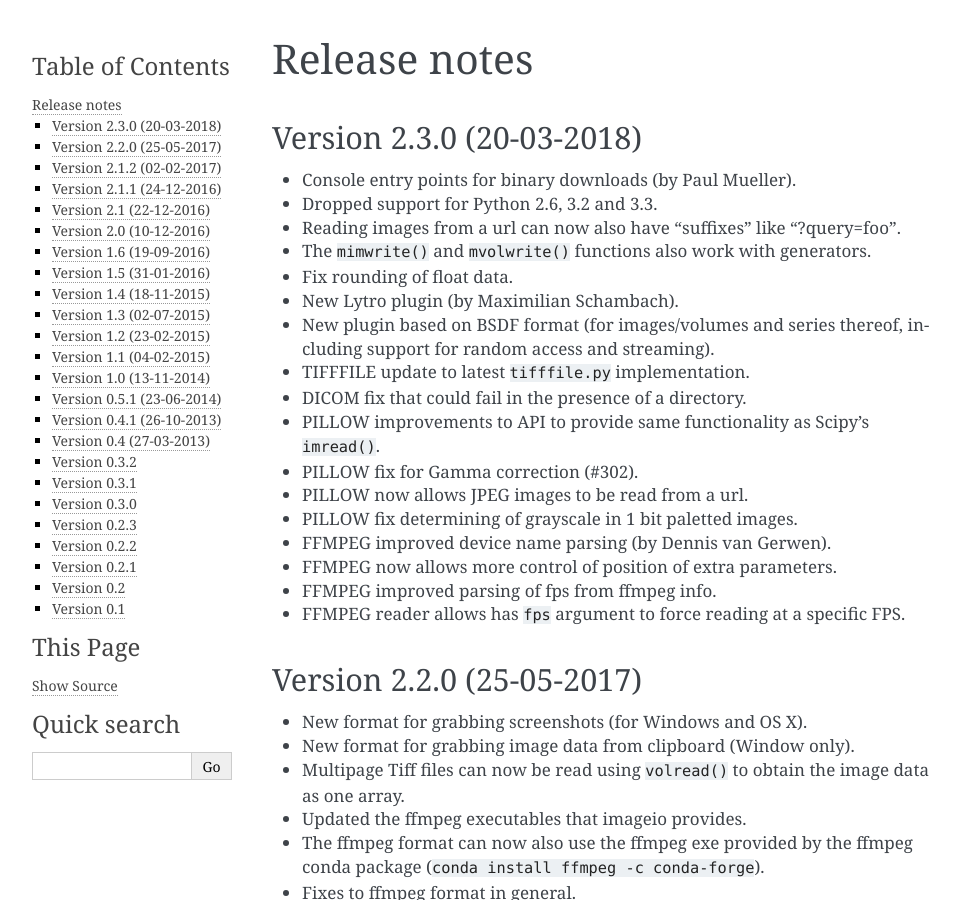
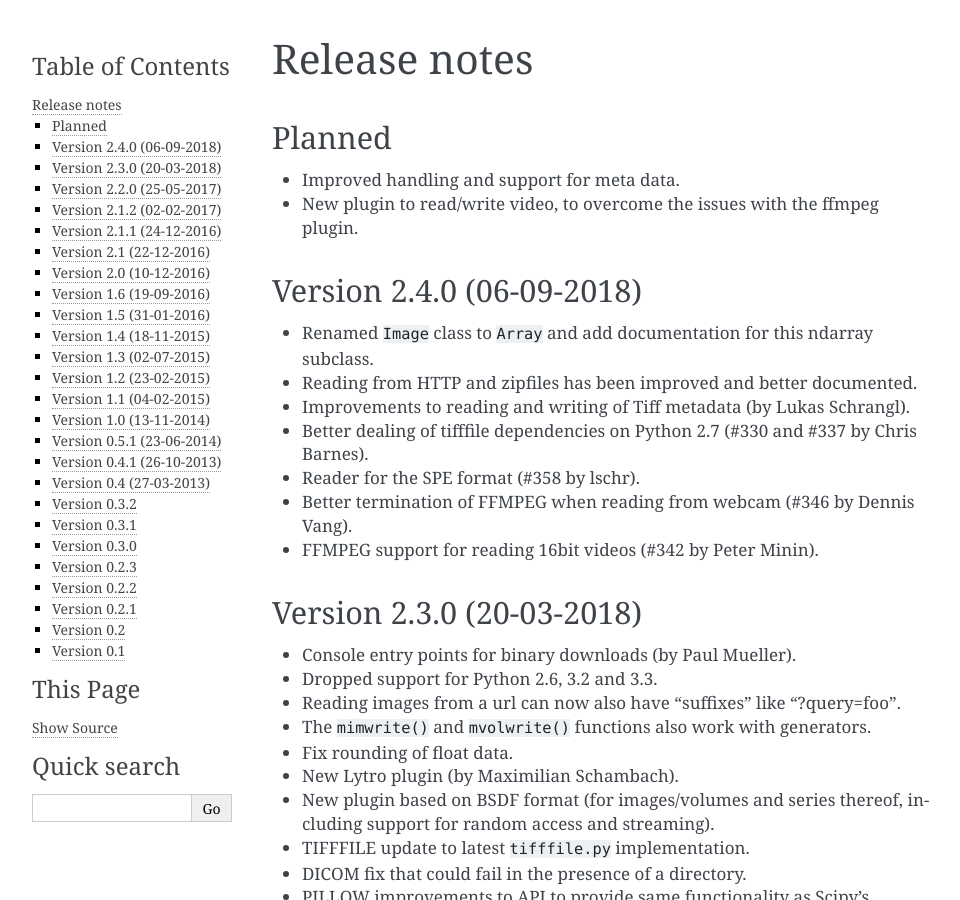
Before and after one commit to imageio/imageio, a Sphinx documentation site: the page built from docs/releasenotes.rst, in a window 1280 px wide and 900 px high. Shown: the whole window, without its empty margins (148-1108 px from the left). Built offline with Sphinx 7.4.7, drawn with Linux system fonts in a browser that asks for light colours; pages that are not in the unit, such as notebooks, are missing from menus.

Commit message:
release notes

```diff
--- a/docs/releasenotes.rst
+++ b/docs/releasenotes.rst
@@ -1,6 +1,26 @@
 -------------
 Release notes
 -------------
+
+
+Planned
+=======
+
+* Improved handling and support for meta data.
+* New plugin to read/write video, to overcome the issues with the ffmpeg plugin.
+
+
+Version 2.4.0 (06-09-2018)
+==========================
+
+
+* Renamed ``Image`` class to ``Array`` and add documentation for this ndarray subclass.
+* Reading from HTTP and zipfiles has been improved and better documented.
+* Improvements to reading and writing of Tiff metadata (by Lukas Schrangl).
+* Better dealing of tifffile dependencies on Python 2.7 (#330 and #337 by Chris Barnes).
+* Reader for the SPE format (#358 by lschr).
+* Better termination of FFMPEG when reading from webcam (#346 by Dennis Vang).
+* FFMPEG support for reading 16bit videos (#342 by Peter Minin).
 
 
 Version 2.3.0 (20-03-2018)
```
